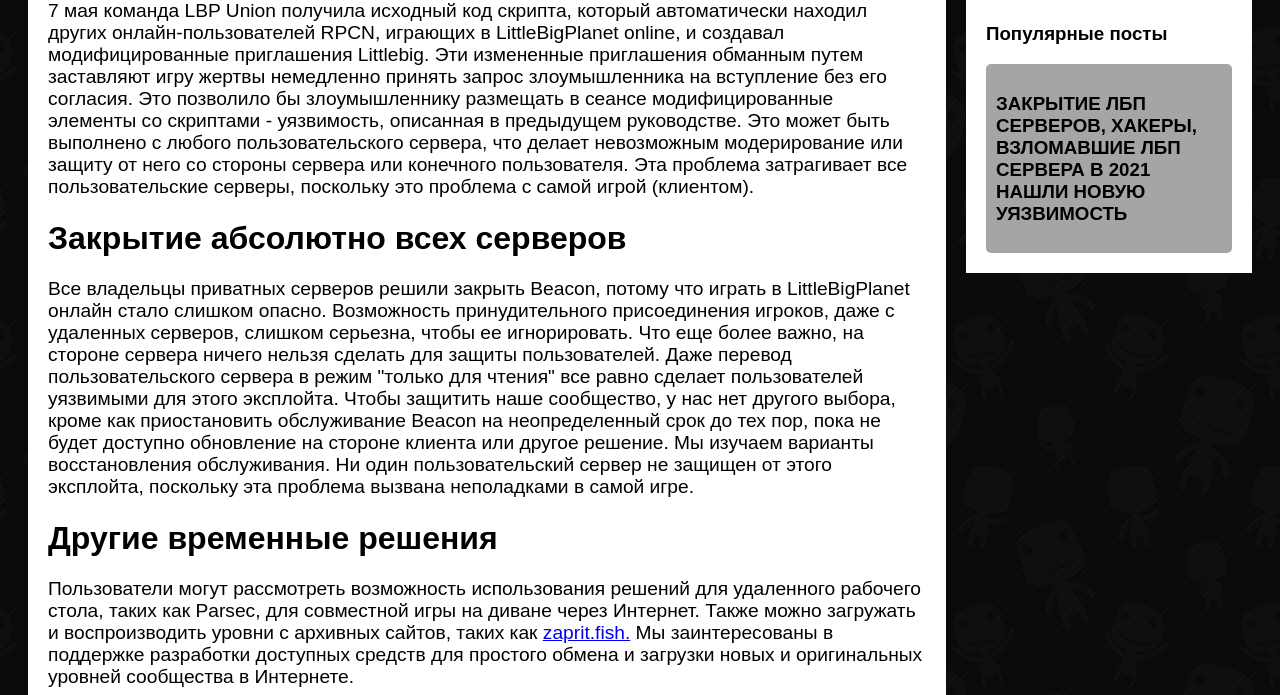
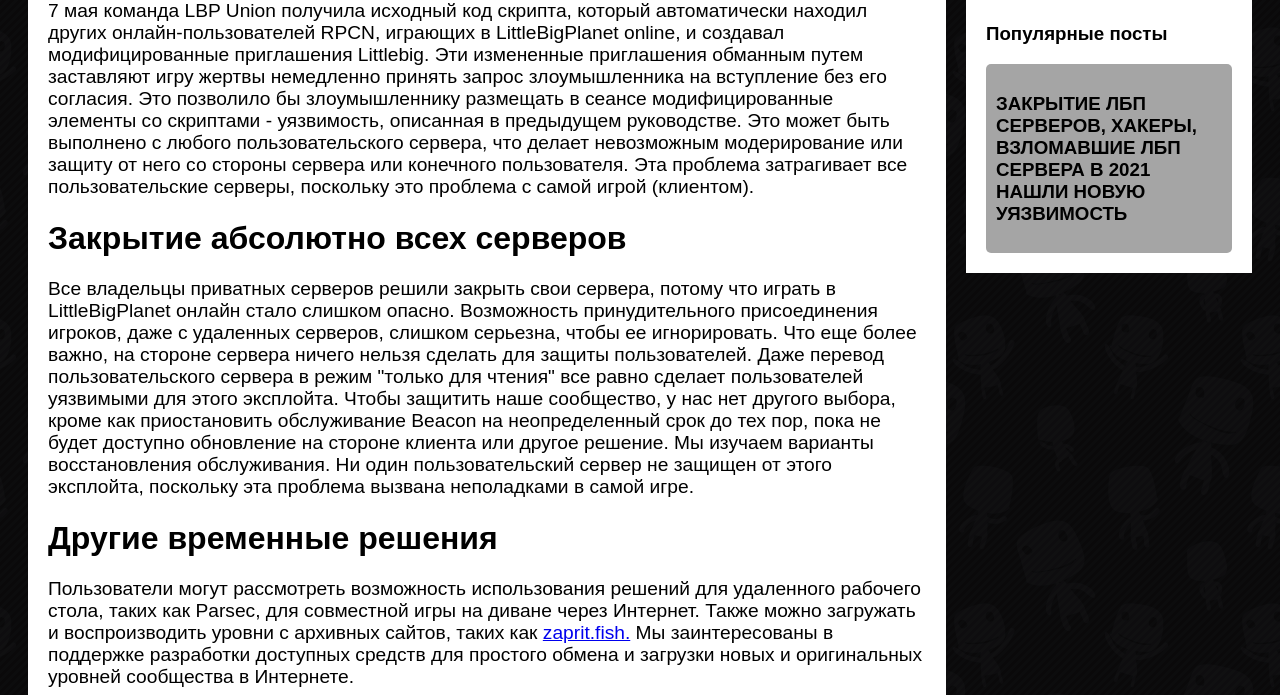
Before and after one commit to bredumTimes/bredumtimes.github.io, a plain HTML site: page index.html in a window 1280 px wide. Shown: the part 490-1185 px from the top of the page. Drawn offline with Linux system fonts and the light colour scheme.

Commit message:
Update index.html

```diff
--- a/index.html
+++ b/index.html
@@ -27,7 +27,7 @@
                 Это может быть выполнено с любого пользовательского сервера, что делает невозможным модерирование или защиту от него со стороны сервера или конечного пользователя. Эта проблема затрагивает все пользовательские серверы, поскольку это проблема с самой игрой (клиентом).</p>
 
                 <h1>Закрытие абсолютно всех серверов</h1>
-                <p style="font-size: larger;">Все владельцы приватных серверов решили закрыть Beacon, потому что играть в LittleBigPlanet онлайн стало слишком опасно. Возможность принудительного присоединения игроков, даже с удаленных серверов, слишком серьезна, чтобы ее игнорировать. Что еще более важно, на стороне сервера ничего нельзя сделать для защиты пользователей. Даже перевод пользовательского сервера в режим "только для чтения" все равно сделает пользователей уязвимыми для этого эксплойта. Чтобы защитить наше сообщество, у нас нет другого выбора, кроме как приостановить обслуживание Beacon на неопределенный срок до тех пор, пока не будет доступно обновление на стороне клиента или другое решение. Мы изучаем варианты восстановления обслуживания. Ни один пользовательский сервер не защищен от этого эксплойта, поскольку эта проблема вызвана неполадками в самой игре.</p>
+                <p style="font-size: larger;">Все владельцы приватных серверов решили закрыть свои сервера, потому что играть в LittleBigPlanet онлайн стало слишком опасно. Возможность принудительного присоединения игроков, даже с удаленных серверов, слишком серьезна, чтобы ее игнорировать. Что еще более важно, на стороне сервера ничего нельзя сделать для защиты пользователей. Даже перевод пользовательского сервера в режим "только для чтения" все равно сделает пользователей уязвимыми для этого эксплойта. Чтобы защитить наше сообщество, у нас нет другого выбора, кроме как приостановить обслуживание Beacon на неопределенный срок до тех пор, пока не будет доступно обновление на стороне клиента или другое решение. Мы изучаем варианты восстановления обслуживания. Ни один пользовательский сервер не защищен от этого эксплойта, поскольку эта проблема вызвана неполадками в самой игре.</p>
                 <h1>Другие временные решения</h1>
                 <p style="font-size:larger;">Пользователи могут рассмотреть возможность
                     использования решений для удаленного рабочего стола, таких как Parsec,
```
